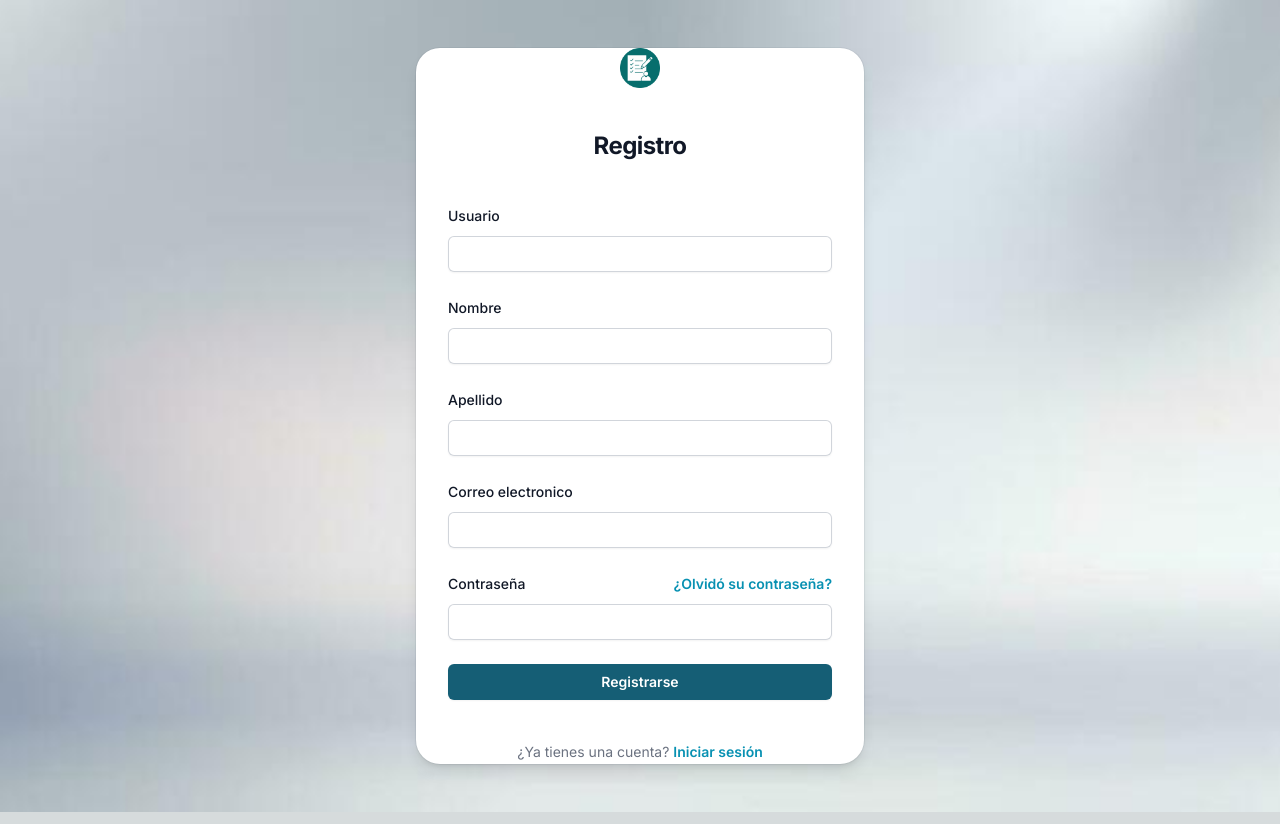
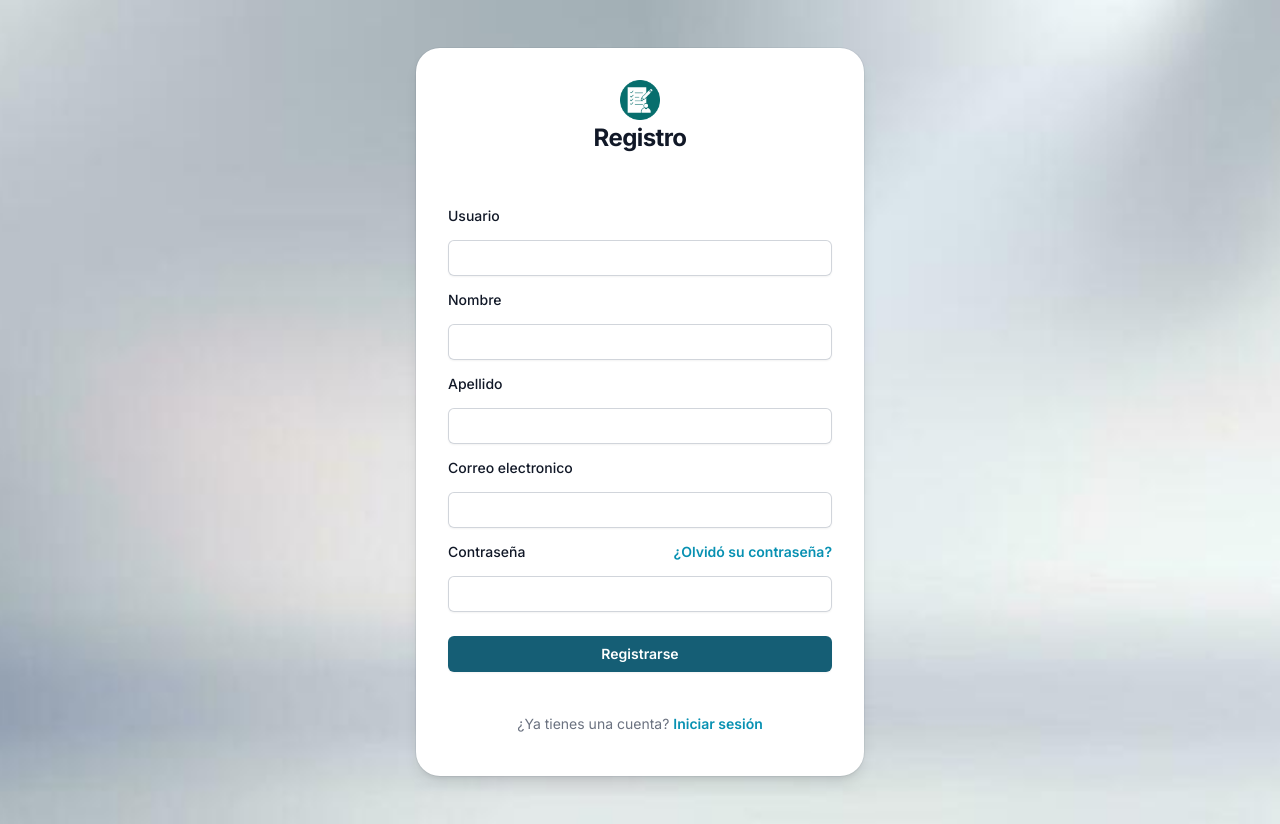
Before and after one commit to micaelazerpa/gestion-de-tareas, a Next.js app in the folder frontend/: page /register in a window 1280 px wide. Built offline with nearby package versions, Linux system fonts and the light colour scheme.

Commit message:
styles forms

```diff
--- a/frontend/src/app/register/page.tsx
+++ b/frontend/src/app/register/page.tsx
@@ -1,55 +1,56 @@
-'use client'
-import { useForm, SubmitHandler} from "react-hook-form"
-import { yupResolver } from "@hookform/resolvers/yup"
-import { schema } from "./utils/schema"
-import { Usuario } from "@/models/user.model"
-import { useRegister } from "./hooks/useRegister"
-import Link from "next/link"
-import { useRouter} from 'next/navigation'
+"use client";
+import { useForm, SubmitHandler } from "react-hook-form";
+import { yupResolver } from "@hookform/resolvers/yup";
+import { schema } from "./utils/schema";
+import { Usuario } from "@/models/user.model";
+import { useRegister } from "./hooks/useRegister";
+import Link from "next/link";
+import { useRouter } from "next/navigation";
 
 export default function Register() {
-  const {register, handleSubmit, formState: { errors }} = useForm<Usuario>({
-    defaultValues:{
-      usuario:'',
-      nombre:'',
-      apellido:'',
-      correo:'',
-      contraseña:''
+  const {
+    register,
+    handleSubmit,
+    formState: { errors },
+  } = useForm<Usuario>({
+    defaultValues: {
+      usuario: "",
+      nombre: "",
+      apellido: "",
+      correo: "",
+      contraseña: "",
     },
-    resolver: yupResolver(schema)
+    resolver: yupResolver(schema),
   });
-  const { createUser, isLoading } = useRegister()
-  const router = useRouter()
+  const { createUser, isLoading } = useRegister();
+  const router = useRouter();
 
   const onSubmit: SubmitHandler<Usuario> = (data) => {
-    console.log('Datos:------',data)
-    createUser(data)
-    router.push('/login')
-  }
+    console.log("Datos:------", data);
+    createUser(data);
+    router.push("/login");
+  };
 
   return (
     <div className="flex min-h-screen justify-center px-6 py-12 lg:px-8 bg-[url('/fondo.png')] bg-cover bg-center">
       <div className="flex justify-center flex-col flex-1 max-w-md overflow-hidden rounded-3xl bg-white text-sm leading-6 shadow-lg ring-1 ring-gray-900/5">
-        <div className="sm:mx-auto sm:w-full sm:max-w-sm">
+        <div className="mt-8 sm:mx-auto sm:w-full sm:max-w-sm">
           <a href="/">
-            <img
-              className="mx-auto h-10 w-auto"
-              src="/icono.png"
-              alt="Logo"
-            />
+            <img className="mx-auto h-10 w-auto" src="/icono.png" alt="Logo" />
           </a>
-          <h2 className="mt-10 text-center text-2xl font-bold leading-9 tracking-tight text-gray-900">
+          <h2 className="text-center text-2xl font-bold leading-9 tracking-tight text-gray-900">
             Registro
           </h2>
         </div>
-
-        <div className="mt-10 sm:mx-auto sm:w-full sm:max-w-sm">
-          <form className="space-y-6" action="#" method="POST" onSubmit={handleSubmit(onSubmit)}>
-          <div>
-              <label htmlFor="firstName" className="block text-sm font-medium leading-6 text-gray-900">
+        <div className="my-10 sm:mx-auto sm:w-full sm:max-w-sm">
+          <form action="#" method="POST" onSubmit={handleSubmit(onSubmit)}>
+            <div className="mt-2 space-y-3">
+              <label
+                htmlFor="firstName"
+                className="block text-sm font-medium leading-6 text-gray-900"
+              >
                 Usuario
               </label>
-              <div className="mt-2">
               <input
                 id="firstName"
                 type="text"
@@ -58,14 +59,17 @@ export default function Register() {
                 {...register("usuario")}
                 className="block w-full rounded-md border-0 py-1.5 text-gray-900 shadow-sm ring-1 ring-inset ring-gray-300 placeholder:text-gray-400 focus:ring-2 focus:ring-inset focus:ring-indigo-600 sm:text-sm sm:leading-6"
               />
-                <p className="text-sm font-medium text-red-500">{errors.usuario?.message}</p>
+              <p className="text-sm font-medium text-red-500">
+                {errors.usuario?.message}
+              </p>
             </div>
-            </div>
-          <div>
-              <label htmlFor="firstName" className="block text-sm font-medium leading-6 text-gray-900">
+            <div className="mt-2 space-y-3">
+              <label
+                htmlFor="firstName"
+                className="block text-sm font-medium leading-6 text-gray-900"
+              >
                 Nombre
               </label>
-              <div className="mt-2">
               <input
                 id="firstName"
                 type="text"
@@ -74,14 +78,17 @@ export default function Register() {
                 {...register("nombre")}
                 className="block w-full rounded-md border-0 py-1.5 text-gray-900 shadow-sm ring-1 ring-inset ring-gray-300 placeholder:text-gray-400 focus:ring-2 focus:ring-inset focus:ring-indigo-600 sm:text-sm sm:leading-6"
               />
-                <p className="text-sm font-medium text-red-500">{errors.nombre?.message}</p>
+              <p className="text-sm font-medium text-red-500">
+                {errors.nombre?.message}
+              </p>
             </div>
-            </div>
-            <div>
-              <label htmlFor="lastName" className="block text-sm font-medium leading-6 text-gray-900">
+            <div className="mt-2 space-y-3">
+              <label
+                htmlFor="lastName"
+                className="block text-sm font-medium leading-6 text-gray-900"
+              >
                 Apellido
               </label>
-              <div className="mt-2">
               <input
                 id="lastName"
                 type="text"
@@ -90,14 +97,17 @@ export default function Register() {
                 {...register("apellido")}
                 className="block w-full rounded-md border-0 py-1.5 text-gray-900 shadow-sm ring-1 ring-inset ring-gray-300 placeholder:text-gray-400 focus:ring-2 focus:ring-inset focus:ring-indigo-600 sm:text-sm sm:leading-6"
               />
-                <p className="text-sm font-medium text-red-500">{errors.apellido?.message}</p>
+              <p className="text-sm font-medium text-red-500">
+                {errors.apellido?.message}
+              </p>
             </div>
-            </div>
-            <div>
-              <label htmlFor="email" className="block text-sm font-medium leading-6 text-gray-900">
+            <div className="mt-2 space-y-3">
+              <label
+                htmlFor="email"
+                className="block text-sm font-medium leading-6 text-gray-900"
+              >
                 Correo electronico
               </label>
-              <div className="mt-2">
               <input
                 id="email"
                 type="email"
@@ -106,22 +116,28 @@ export default function Register() {
                 {...register("correo")}
                 className="block w-full rounded-md border-0 py-1.5 text-gray-900 shadow-sm ring-1 ring-inset ring-gray-300 placeholder:text-gray-400 focus:ring-2 focus:ring-inset focus:ring-indigo-600 sm:text-sm sm:leading-6"
               />
-                <p className="text-sm font-medium text-red-500">{errors.correo?.message}</p>
-              </div>
+              <p className="text-sm font-medium text-red-500">
+                {errors.correo?.message}
+              </p>
             </div>
 
-            <div>
+            <div className="mt-2 space-y-3">
               <div className="flex items-center justify-between">
-                <label htmlFor="password" className="block text-sm font-medium leading-6 text-gray-900">
+                <label
+                  htmlFor="password"
+                  className="block text-sm font-medium leading-6 text-gray-900"
+                >
                   Contraseña
                 </label>
                 <div className="text-sm">
-                  <a href="#" className="font-semibold text-cyan-600 hover:text-cyan-500">
+                  <a
+                    href="#"
+                    className="font-semibold text-cyan-600 hover:text-cyan-500"
+                  >
                     ¿Olvidó su contraseña?
                   </a>
                 </div>
               </div>
-              <div className="mt-2">
               <input
                 id="password"
                 type="password"
@@ -130,25 +146,28 @@ export default function Register() {
                 {...register("contraseña")}
                 className="block w-full rounded-md border-0 py-1.5 text-gray-900 shadow-sm ring-1 ring-inset ring-gray-300 placeholder:text-gray-400 focus:ring-2 focus:ring-inset focus:ring-indigo-600 sm:text-sm sm:leading-6"
               />
-                <p className="text-sm font-medium text-red-500">{errors.contraseña?.message}</p>
+              <p className="text-sm font-medium text-red-500">
+                {errors.contraseña?.message}
+              </p>
             </div>
-            </div>
-
-            <div>
+            <div className="mt-6 space-y-3">
               <button
                 type="submit"
                 className="flex w-full justify-center rounded-md bg-cyan-800 px-3 py-1.5 text-sm font-semibold leading-6 text-white shadow-sm hover:bg-cyan-600 focus-visible:outline focus-visible:outline-2 focus-visible:outline-offset-2 focus-visible:outline-indigo-600"
                 disabled={isLoading}
               >
                 {/* {isLoading ? ( <>Enviando...</>): <Link href="/login">Registrarse</Link> } */}
-                {isLoading ? ( <>Enviando...</>): 'Registrarse' }
+                {isLoading ? <>Enviando...</> : "Registrarse"}
               </button>
             </div>
           </form>
 
           <p className="mt-10 text-center text-sm text-gray-500">
-            ¿Ya tienes una cuenta?{' '}
-            <Link href="/login" className="font-semibold leading-6 text-cyan-600 hover:text-cyan-500">
+            ¿Ya tienes una cuenta?{" "}
+            <Link
+              href="/login"
+              className="font-semibold leading-6 text-cyan-600 hover:text-cyan-500"
+            >
               Iniciar sesión
             </Link>
           </p>
--- a/frontend/src/app/task/[id]/page.tsx
+++ b/frontend/src/app/task/[id]/page.tsx
@@ -10,42 +10,47 @@ import { useTaskProvider } from "@/app/hooks/useTaskProvider";
 import { useTaskState } from "@/app/hooks/useTaskState";
 
 export default function TaskId({ params }: any) {
-  const taskLocal = useTaskProvider(state=>state.tasks)
-    const [task, setTask ] = useState<Tarea | null>(null);
-    const { register, handleSubmit, formState: { errors }, reset} = useForm<Tarea>({
-        defaultValues:{
-            nombre:task?.nombre,
-            descripcion:task?.descripcion,
-            estado:task?.estado
-        }
+  const taskLocal = useTaskProvider((state) => state.tasks);
+  const [task, setTask] = useState<Tarea | null>(null);
+  const {
+    register,
+    handleSubmit,
+    formState: { errors },
+    reset,
+  } = useForm<Tarea>({
+    defaultValues: {
+      nombre: task?.nombre,
+      descripcion: task?.descripcion,
+      estado: task?.estado,
+    },
   });
-  const token = useToken(state=>state.token)
-  const { updateTask, isLoading } = useUpdateTask()
-  const {updateState} = useTaskState()
+  const token = useToken((state) => state.token);
+  const { updateTask, isLoading } = useUpdateTask();
+  const { updateState } = useTaskState();
 
   const idTask = params;
-  const router = useRouter()
+  const router = useRouter();
 
   /* const data = router.query;  */
   useEffect(() => {
-    if (taskLocal){
-      setTask(taskLocal)
-      reset(taskLocal)
+    if (taskLocal) {
+      setTask(taskLocal);
+      reset(taskLocal);
     }
   }, []);
 
   const onSubmit = (data: any) => {
-    const {nombre, descripcion, estado}=data
-    updateState(task?.estado)
-    updateTask(idTask, {nombre, descripcion, estado}, token)
-    router.push('/task')
-  }
+    const { nombre, descripcion, estado } = data;
+    updateState(task?.estado);
+    updateTask(idTask, { nombre, descripcion, estado }, token);
+    router.push("/task");
+  };
 
-  const cancel =()=>{
-    console.log('estado devuelto', task?.estado)
-    updateState(task?.estado)
-    router.push('/task')
-  }
+  const cancel = () => {
+    console.log("estado devuelto", task?.estado);
+    updateState(task?.estado);
+    router.push("/task");
+  };
 
   return (
     <div className="flex min-h-screen justify-center px-6 py-12 lg:px-8 bg-[url('/fondo.png')] bg-cover bg-center">
@@ -55,26 +60,19 @@ export default function TaskId({ params }: any) {
             Tarea
           </h2>
         </div>
-        <div className="p-4 mt-1 sm:mx-auto sm:w-full sm:max-w-sm">
-          <form
-            className="space-y-6"
-            action="#"
-            method="POST"
-            onSubmit={handleSubmit(onSubmit)}
-          >
-            <div>
+        <form action="#" method="POST" onSubmit={handleSubmit(onSubmit)}>
+          <div className="sm:mx-auto sm:w-full sm:max-w-sm">
+            <div className="mt-8 space-y-3">
               <label
                 htmlFor="nombre"
                 className="block text-sm font-medium leading-6 text-gray-900"
               >
                 Nombre
               </label>
-              <div className="mt-2">
               <input
                 id="nombre"
                 type="text"
                 autoComplete="nombre"
-
                 required
                 {...register("nombre")}
                 className="block w-full rounded-md border-0 py-1.5 text-gray-900 shadow-sm ring-1 ring-inset ring-gray-300 placeholder:text-gray-400 focus:ring-2 focus:ring-inset focus:ring-indigo-600 sm:text-sm sm:leading-6"
@@ -83,18 +81,13 @@ export default function TaskId({ params }: any) {
                 {errors.nombre?.message}
               </p>
             </div>
-            </div>
-
-            <div>
-              <div className="flex items-center justify-between">
+            <div className="mt-8 space-y-3">
               <label
                 htmlFor="descripcion"
                 className="block text-sm font-medium leading-6 text-gray-900"
               >
                 Descripción
               </label>
-              </div>
-              <div className="mt-2">
               <textarea
                 id="descripcion"
                 rows={3}
@@ -109,8 +102,7 @@ export default function TaskId({ params }: any) {
                 Escriba una descripción de su tarea.
               </p>
             </div>
-            </div>
-            <div className="mt-10 space-y-10">
+            <div className="my-8 space-y-10">
               <fieldset>
                 <legend className="block text-sm font-medium leading-6 text-gray-900">
                   Estado de la tarea
@@ -137,7 +129,7 @@ export default function TaskId({ params }: any) {
                 </div>
               </fieldset>
             </div>
-
+          </div>
           <div className="grid grid-cols-2 divide-x divide-gray-900/5 bg-gray-50">
             <button
               onClick={cancel}
@@ -154,12 +146,11 @@ export default function TaskId({ params }: any) {
               className="flex items-center justify-center gap-x-2.5 p-3 font-semibold text-gray-900 hover:bg-gray-100"
               disabled={isLoading}
             >
-                {isLoading ? <>Enviando...</> : 'Guardar'}
+              {isLoading ? <>Enviando...</> : "Guardar"}
             </button>
           </div>
         </form>
       </div>
     </div>
-    </div>
   );
 }
--- a/frontend/src/app/task/page.tsx
+++ b/frontend/src/app/task/page.tsx
@@ -1,6 +1,5 @@
 'use client'
 import TaskPage from "@/pages/Task";
-import Link from "next/link";
 import {useEffect, useState} from "react";
 import { useTask } from "./hooks/useTask";
 import { PlusIcon, Bars3Icon, XMarkIcon, ArrowLeftStartOnRectangleIcon,  PencilSquareIcon, ChevronUpIcon} from "@heroicons/react/24/outline";
@@ -56,7 +55,7 @@ export default function Task() {
       <div className="bg-teal-50 ">
       <div className="rounded-r bg-cyan-800 flex justify-between xl:hidden w-full p-6 items-center flex-wrap">
           <div className="flex justify-between  items-center space-x-3">
-              <Link href="/task" className="text-2xl leading-6 text-white">Gestión-Tareas</Link>
+              <button onClick={()=>(updateState(''))} className="text-2xl leading-6 text-white">Gestión-Tareas</button>
           </div>
           <div aria-label="toggler" className="flex justify-center items-center">
               <button aria-label="open" id="open" onClick={()=>setShow(true)} className={`${show ? 'hidden' : ''}  xl:hidden focus:outline-none focus:ring-2`}>
@@ -70,7 +69,7 @@ export default function Task() {
       <div className="grid grid-cols-2 sm:grid-cols-3 md:grid-cols-4 lg:grid-cols-5">
         <div id="Main" className={`${show ? 'translate-x-0' : '-translate-x-full hidden'} xl:rounded-r transform  xl:translate-x-0  ease-in-out transition duration-500 flex justify-start items-start h-screen w-full bg-cyan-800 flex-col col-span-1`}>
           <div className="hidden xl:flex justify-start p-6 items-center space-x-3">
-            <Link href="/task" className="text-2xl leading-6 text-white">Gestión-Tareas</Link>
+            <button onClick={()=>(updateState(''))} className="text-2xl leading-6 text-white">Gestión-Tareas</button>
           </div>
           <div className="mt-6 flex flex-col justify-between items-center  pl-4 w-full border-gray-600 border-b space-y-3 pb-5 ">
               <ProfilePage/>
```
Also changed, not shown: frontend/src/app/login/page.tsx (+14 -28 lines), frontend/src/app/task-form/page.tsx (+5 -12 lines). Lines whose indentation alone changed are shown as unchanged.
